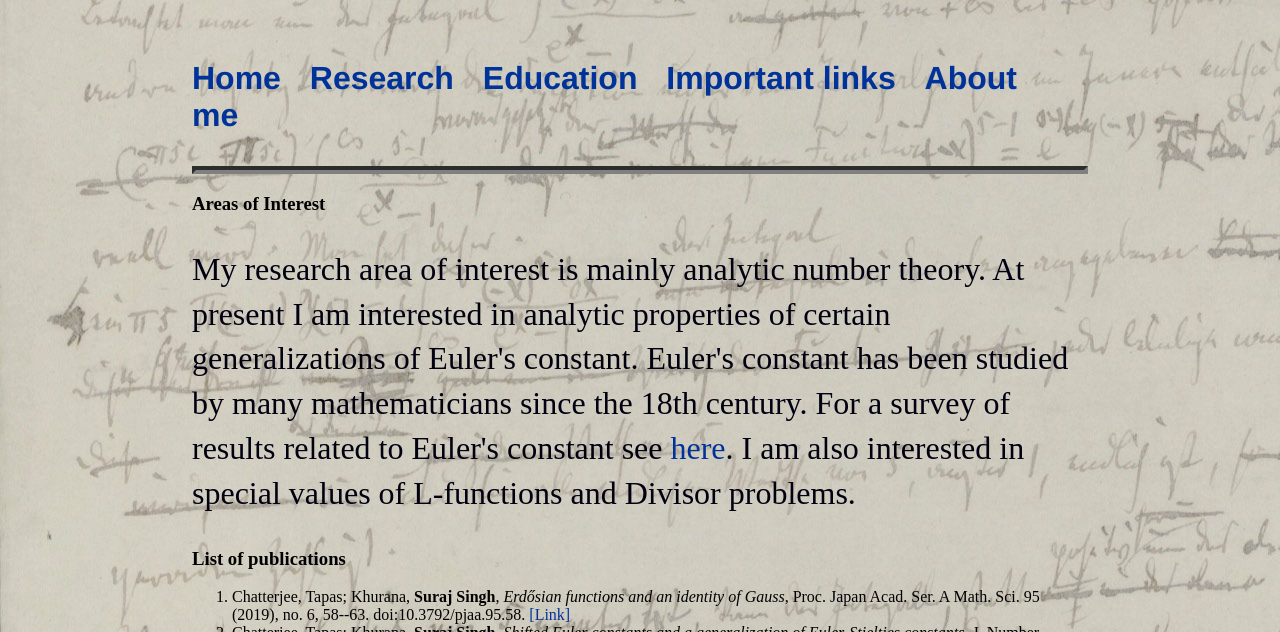
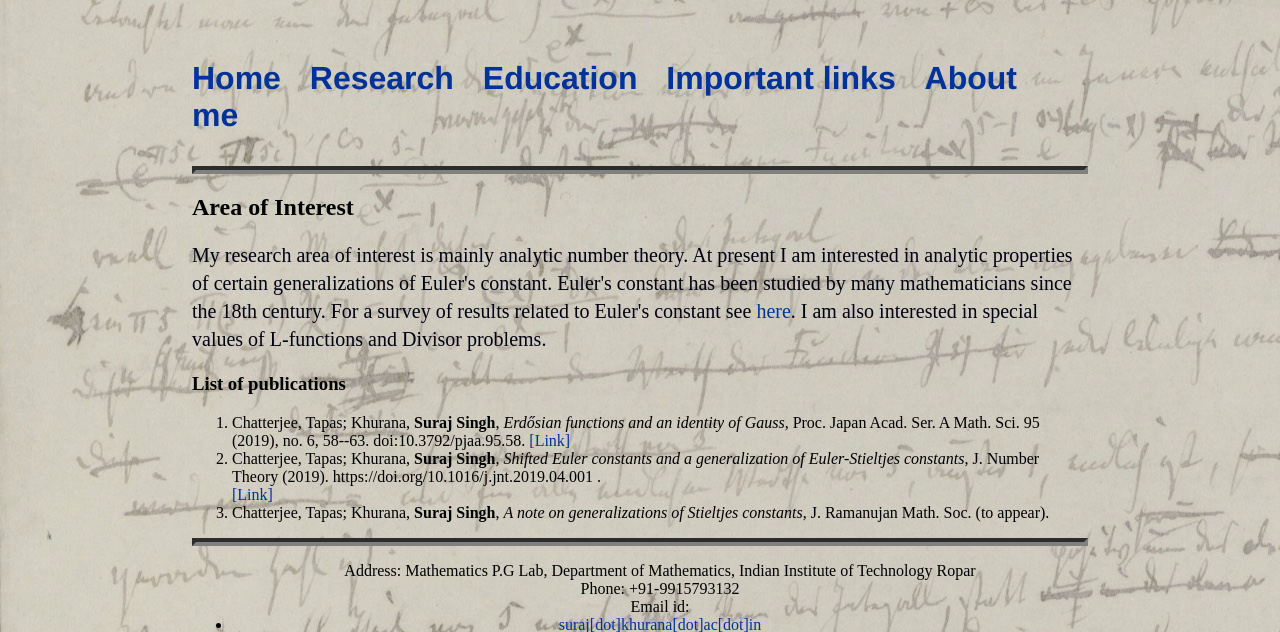
Before and after one commit to Suraj-Singh-Khurana/Suraj-Singh-Khurana.github.io, a Jekyll site: the page built from research/index.html, in a window 1280 px wide, cut to the strip 0-632 px from the top of the page. Built offline with Jekyll 4.4.1, drawn with Linux system fonts in a browser that asks for light colours.

Commit message:
Update index.html

```diff
--- a/research/index.html
+++ b/research/index.html
@@ -3,8 +3,8 @@ layout: default
 title: Suraj Singh, Research Scholar
 ---
 <div class="blurb">
-	<h3>Areas of Interest</h3>
-	<p>My research area of interest is mainly analytic number theory. At present I am interested in analytic properties of certain generalizations of Euler's constant. Euler's constant has
+	<h2>Area of Interest</h2>
+	<p style="font-size:20px;">My research area of interest is mainly analytic number theory. At present I am interested in analytic properties of certain generalizations of Euler's constant. Euler's constant has
 		been studied by many mathematicians since the 18th century. For a survey of results related to
 		Euler's constant see <a href="http://www.ams.org/journals/bull/2013-50-04/S0273-0979-2013-01423-X/S0273-0979-2013-01423-X.pdf">
 		here</a>. I am also interested in special values of L-functions and Divisor problems.
```
